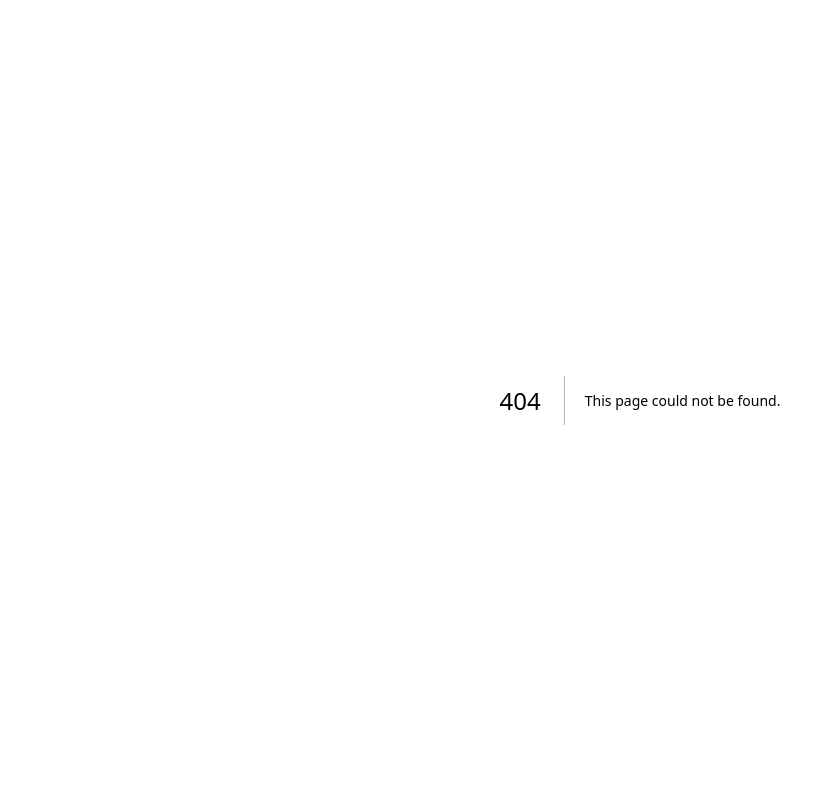
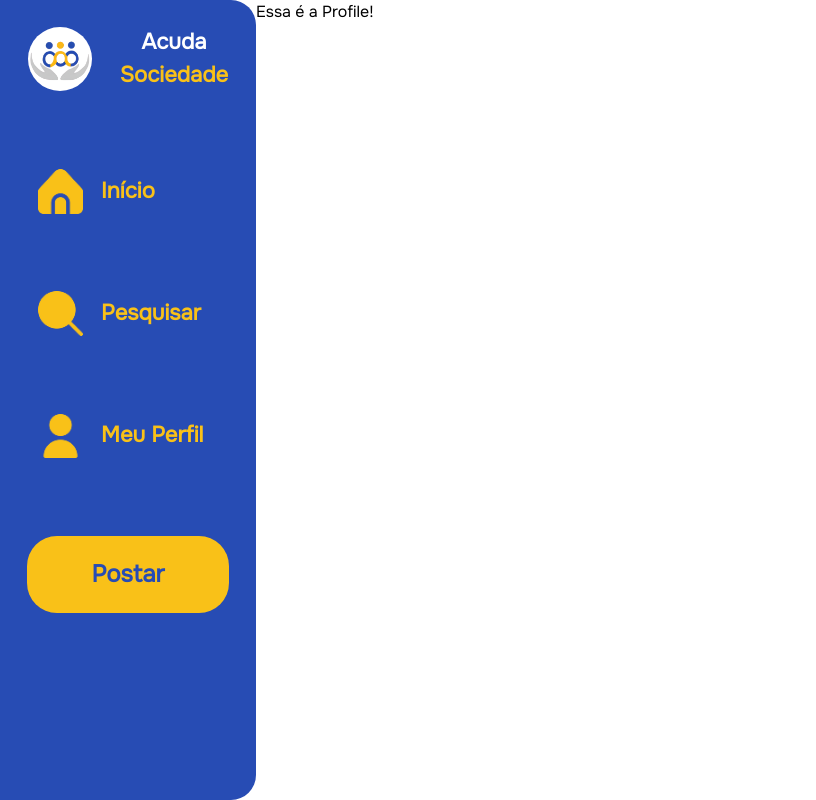
Before and after one commit to RailanTeles/AcudaSociedade, a Next.js app: page /Profile in a window 1280 px wide. Before the commit this address had no page. Shown: the whole page, without its empty margins (0-816 px from the left). Built offline with nearby package versions, Linux system fonts and the light colour scheme.

Commit message:
[Railan] Outras páginas feitas

```diff
--- a/app/Components/NavBar.tsx
+++ b/app/Components/NavBar.tsx
@@ -29,7 +29,7 @@ export default function NavBar( {abrirModal} : NavProps) {
         </h1>
       </a>
       <a
-        href="/"
+        href="/Search"
         className="flex items-center gap-[10%] md:w-[70%] transform transition duration-300 hover:scale-110"
       >
         <img src="Images/search.png" alt="" className="md:w-[25%] w-[100%]" />
@@ -38,7 +38,7 @@ export default function NavBar( {abrirModal} : NavProps) {
         </h1>
       </a>
       <a
-        href="/"
+        href="/Profile"
         className="flex items-center gap-[10%] md:w-[70%] transform transition duration-300 hover:scale-110"
       >
         <img src="Images/perfil.png" alt="" className="md:w-[25%] w-[100%]" />
--- /dev/null
+++ b/app/Profile/page.tsx
@@ -0,0 +1,59 @@
+"use client";
+
+import { useRouter } from "next/navigation";
+import { useEffect, useState } from "react";
+import Loading from "../Components/Loading";
+import NavBar from "../Components/NavBar";
+import AddPost from "../Components/AddPost";
+import { useAuth } from "../Context/AuthContext";
+
+export default function Profile() {
+  const { isLogged } = useAuth();
+  const router = useRouter();
+  const [modal, setModal] = useState(false);
+
+  // Métodos
+  const AbrirModalPost = () => {
+    if (modal == false) {
+      setModal(true);
+    } else {
+      setModal(false);
+    }
+  };
+
+  // useEffect(() => {
+  //   if (isLogged === false) {
+  //     router.push("/Login");
+  //   }
+  // }, [isLogged, router]);
+
+  // if (isLogged == null) {
+  //   return <Loading/>;
+  // }
+
+  // if (isLogged === false) {
+  //   return null;
+  // }
+
+  return (
+    <div className="w-full h-screen flex md:flex-row flex-col">
+      <NavBar abrirModal={AbrirModalPost}></NavBar>
+      <div
+        className="md:hidden flex items-center justify-center mt-[-8%] self-center bg-[#274CB4] border-4 border-[#F9C118] w-[80px] h-[80px] z-10 rounded-full"
+        onClick={AbrirModalPost}
+      >
+        <h1 className="text-white text-[50px] font-extrabold">+</h1>
+      </div>
+      <div className="w-full">Essa é a Profile!</div>
+      {modal && (
+        <div className="absolute z-80 w-full h-full flex items-center justify-center">
+          <div
+            className="absolute w-full h-full bg-[rgba(0,0,0,0.7)] bg-opacity-30 cursor-pointer"
+            onClick={AbrirModalPost}
+          ></div>
+          <AddPost abrirModal={AbrirModalPost}></AddPost>
+        </div>
+      )}
+    </div>
+  );
+}
--- /dev/null
+++ b/app/Search/page.tsx
@@ -0,0 +1,59 @@
+"use client";
+
+import { useRouter } from "next/navigation";
+import { useEffect, useState } from "react";
+import Loading from "../Components/Loading";
+import NavBar from "../Components/NavBar";
+import AddPost from "../Components/AddPost";
+import { useAuth } from "../Context/AuthContext";
+
+export default function Search() {
+  const { isLogged } = useAuth();
+  const router = useRouter();
+  const [modal, setModal] = useState(false);
+
+  // Métodos
+  const AbrirModalPost = () => {
+    if (modal == false) {
+      setModal(true);
+    } else {
+      setModal(false);
+    }
+  };
+
+  // useEffect(() => {
+  //   if (isLogged === false) {
+  //     router.push("/Login");
+  //   }
+  // }, [isLogged, router]);
+
+  // if (isLogged == null) {
+  //   return <Loading/>;
+  // }
+
+  // if (isLogged === false) {
+  //   return null;
+  // }
+
+  return (
+    <div className="w-full h-screen flex md:flex-row flex-col">
+      <NavBar abrirModal={AbrirModalPost}></NavBar>
+      <div
+        className="md:hidden flex items-center justify-center mt-[-8%] self-center bg-[#274CB4] border-4 border-[#F9C118] w-[80px] h-[80px] z-10 rounded-full"
+        onClick={AbrirModalPost}
+      >
+        <h1 className="text-white text-[50px] font-extrabold">+</h1>
+      </div>
+      <div className="w-full">Essa é a search!</div>
+      {modal && (
+        <div className="absolute z-80 w-full h-full flex items-center justify-center">
+          <div
+            className="absolute w-full h-full bg-[rgba(0,0,0,0.7)] bg-opacity-30 cursor-pointer"
+            onClick={AbrirModalPost}
+          ></div>
+          <AddPost abrirModal={AbrirModalPost}></AddPost>
+        </div>
+      )}
+    </div>
+  );
+}
```
